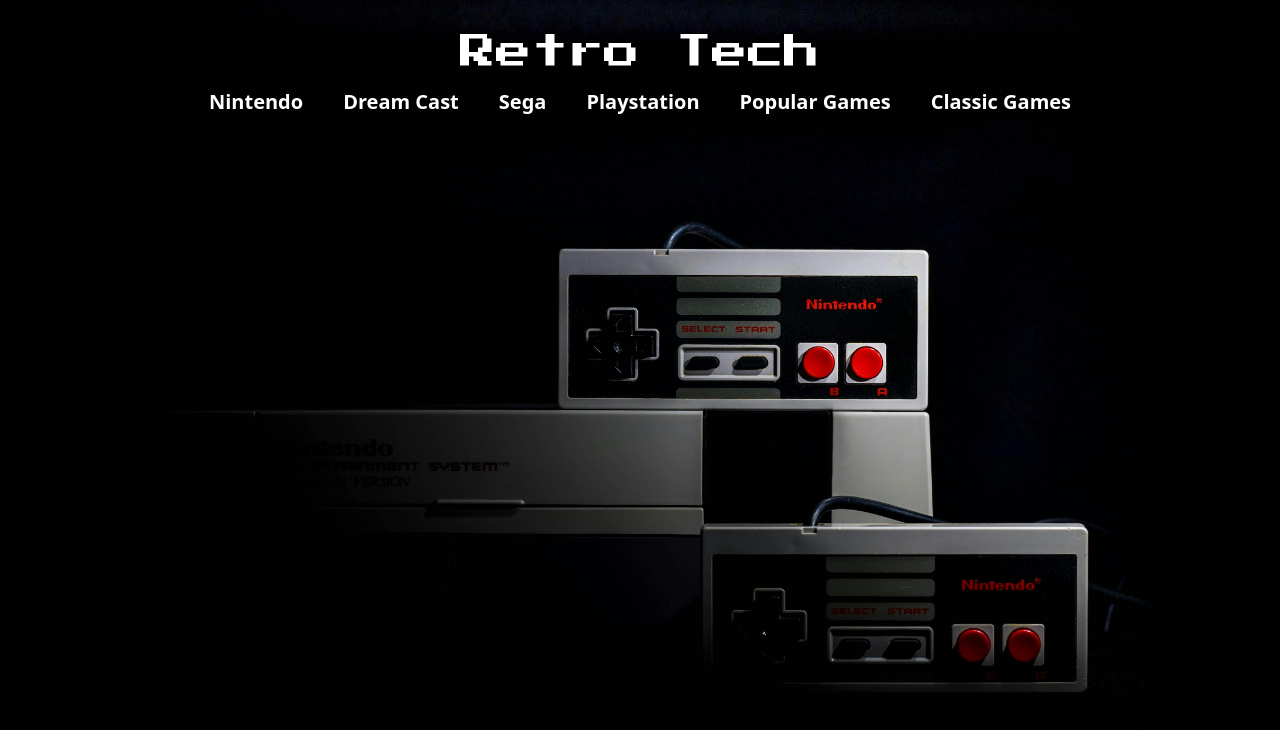
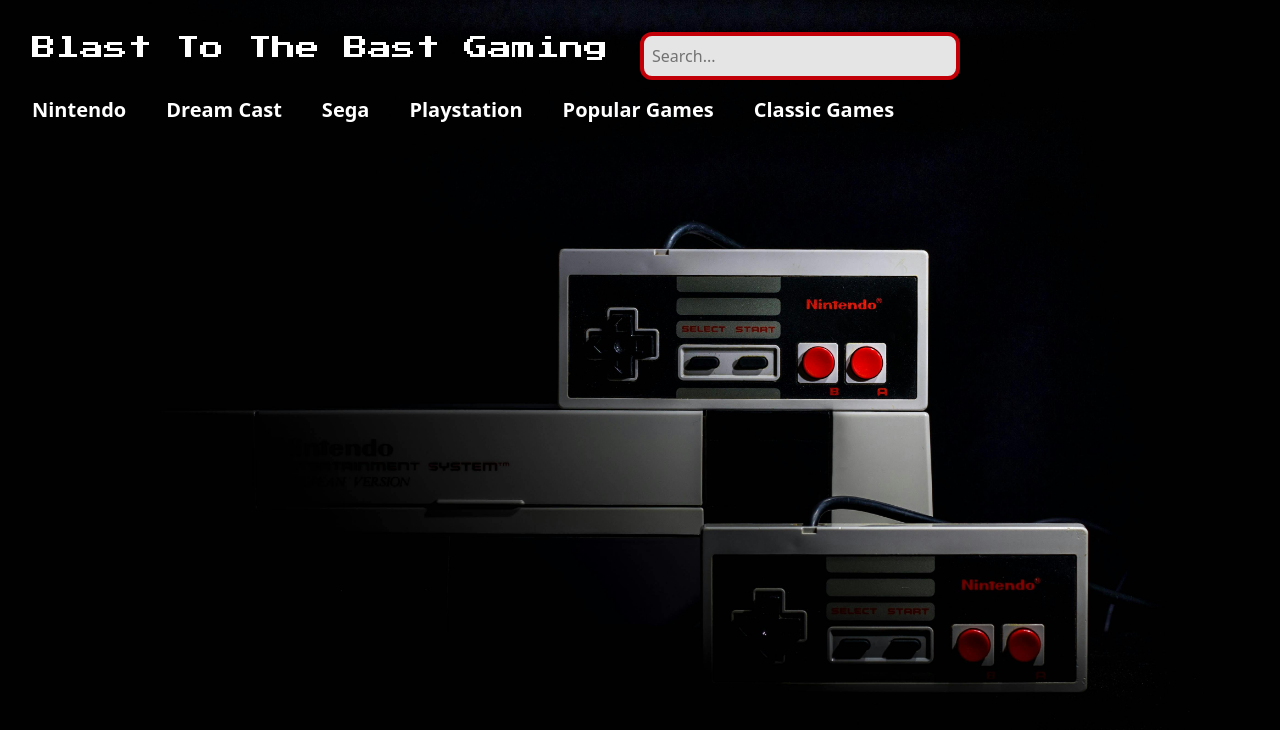
Before and after one commit to Davonne007-TX/world-of-code-and-design, a React (Vite) app: page /retro in a window 1280 px wide. Shown: the top 730 px of the page. Built offline with nearby package versions, Linux system fonts and the light colour scheme; a web font is replaced by a local one.

Commit message:
add search bar with styles

```diff
--- a/src/components/retro/RetroHeader.jsx
+++ b/src/components/retro/RetroHeader.jsx
@@ -1,3 +1,5 @@
+import RetroSearch from "./RetroSearch";
+
 export default function RetroHeader() {
   const retroNav = [
     { retroLink: "Nintendo", id: 1 },
@@ -9,8 +11,11 @@ export default function RetroHeader() {
   ];
 
   return (
-    <header className="p-8 text-white flex flex-col justify-between items-center gap-4">
-      <h1 className=" text-4xl font-retro">Retro Tech</h1>
+    <header className="p-8 text-white flex flex-col gap-4">
+      <section className="flex gap-8">
+        <h1 className=" text-2xl font-retro">Blast To The Bast Gaming</h1>
+        <RetroSearch />
+      </section>
 
       <ul className="flex gap-10 font-bold text-xl">
         {retroNav.map((nav) => (
--- /dev/null
+++ b/src/components/retro/RetroSearch.jsx
@@ -0,0 +1,11 @@
+export default function RetroSearch() {
+  return (
+    <label>
+      <input
+        type="search"
+        placeholder="Search..."
+        className="p-2  rounded-xl text-black w-80 bg-neutral-200 border-4 outline-none border-red-700 "
+      />
+    </label>
+  );
+}
```
